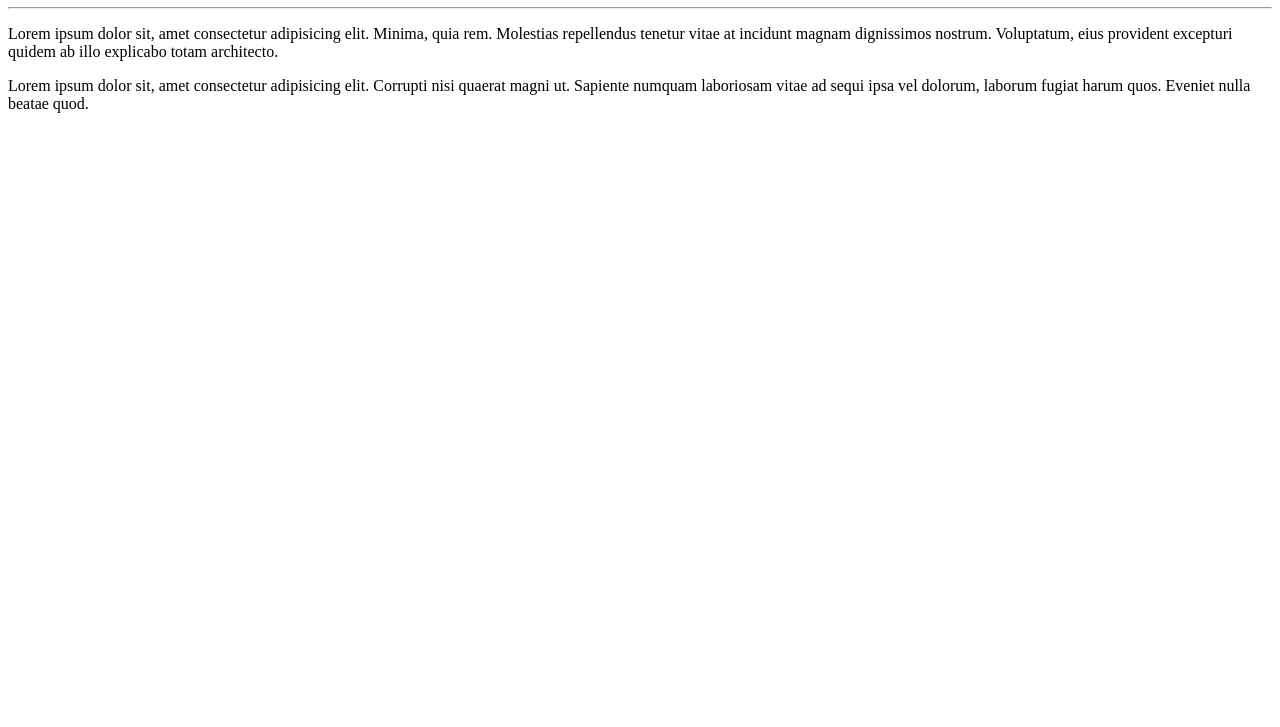
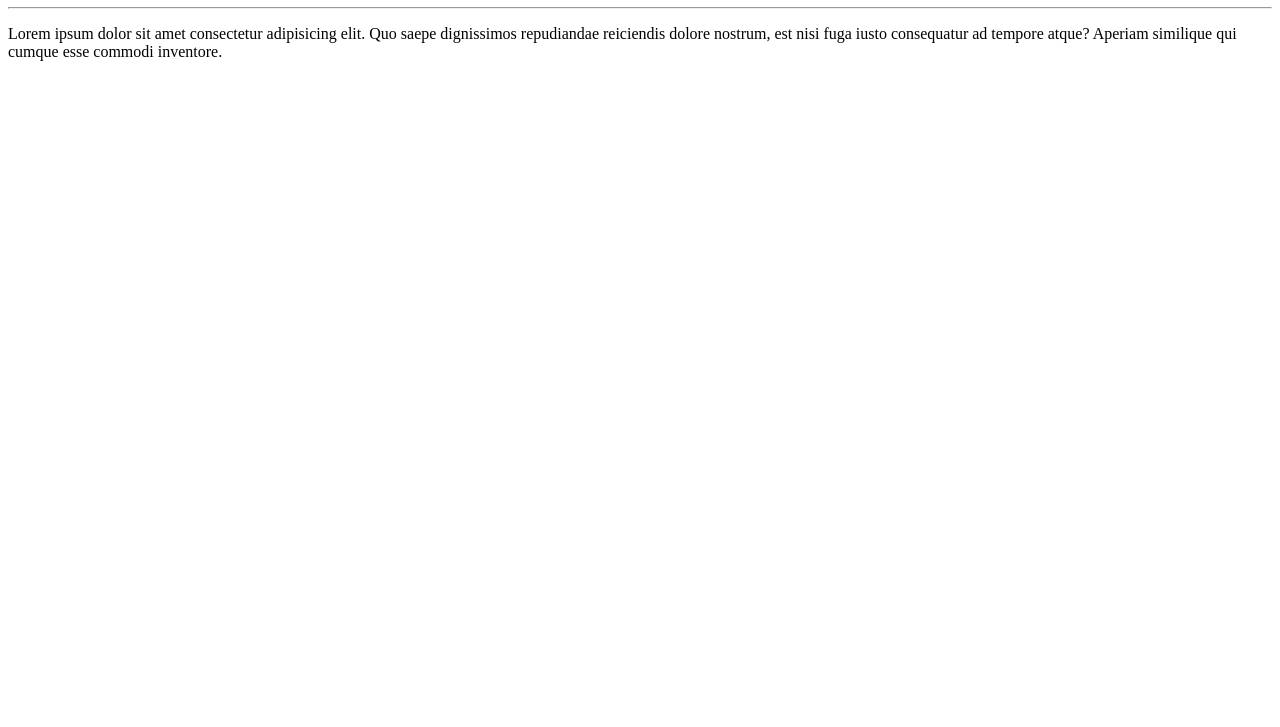
Before and after one commit to icarofranklin/Hello-Wolrd-Github, a plain HTML site: page Site exemplo/index.html in a window 1280 px wide. Shown: the part 73-800 px from the top of the page. Drawn offline with Linux system fonts and the light colour scheme.

Commit message:
Update index.html

```diff
--- a/Site exemplo/index.html
+++ b/Site exemplo/index.html
@@ -8,7 +8,6 @@
 <body>
     <h1>Olá, Mundo!</h1>
     <hr>
-    <p>Lorem ipsum dolor sit, amet consectetur adipisicing elit. Minima, quia rem. Molestias repellendus tenetur vitae at incidunt magnam dignissimos nostrum. Voluptatum, eius provident excepturi quidem ab illo explicabo totam architecto.</p>
-    <p>Lorem ipsum dolor sit, amet consectetur adipisicing elit. Corrupti nisi quaerat magni ut. Sapiente numquam laboriosam vitae ad sequi ipsa vel dolorum, laborum fugiat harum quos. Eveniet nulla beatae quod.</p>
+    <p>Lorem ipsum dolor sit amet consectetur adipisicing elit. Quo saepe dignissimos repudiandae reiciendis dolore nostrum, est nisi fuga iusto consequatur ad tempore atque? Aperiam similique qui cumque esse commodi inventore.</p>
 </body>
 </html>
```
